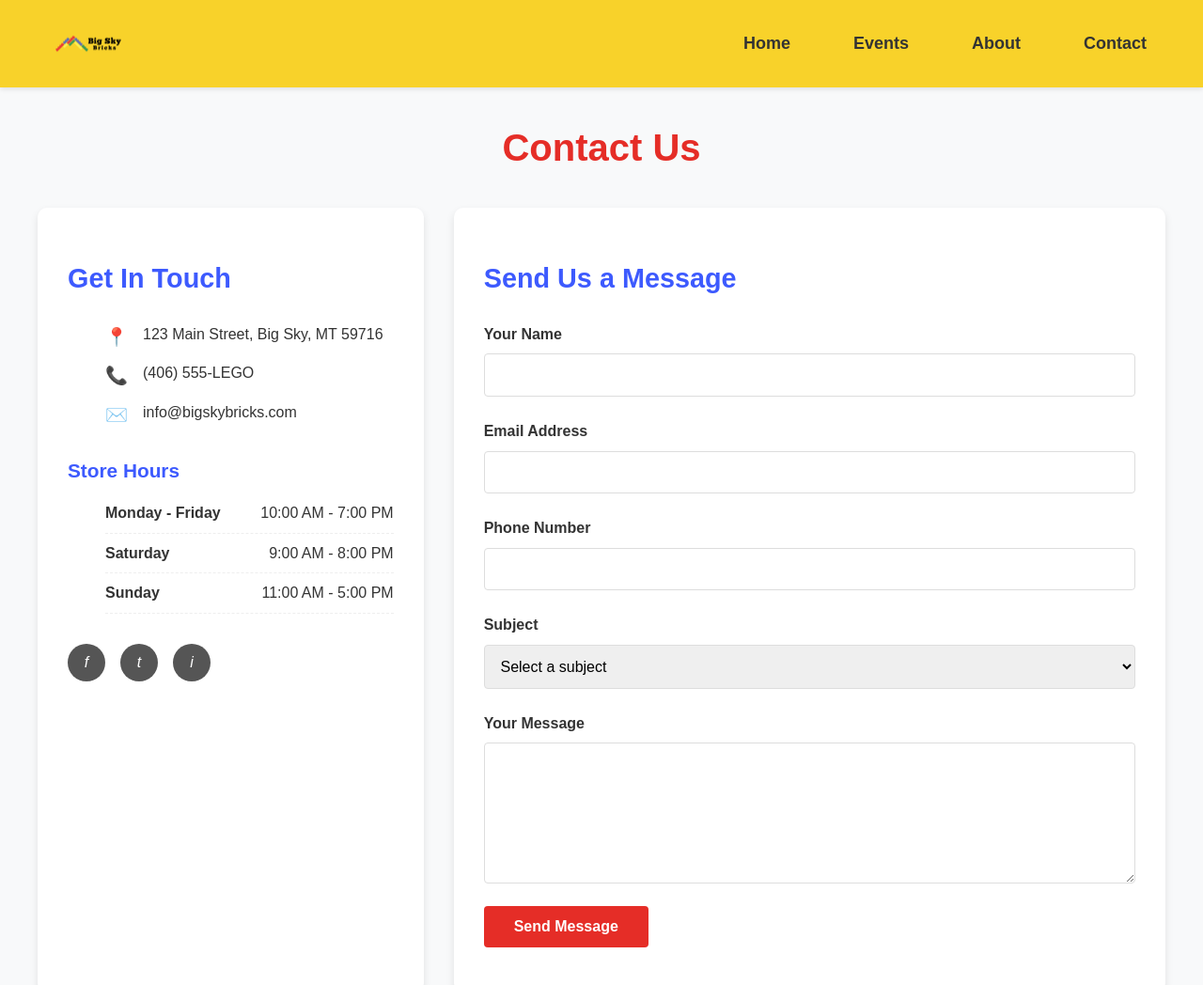
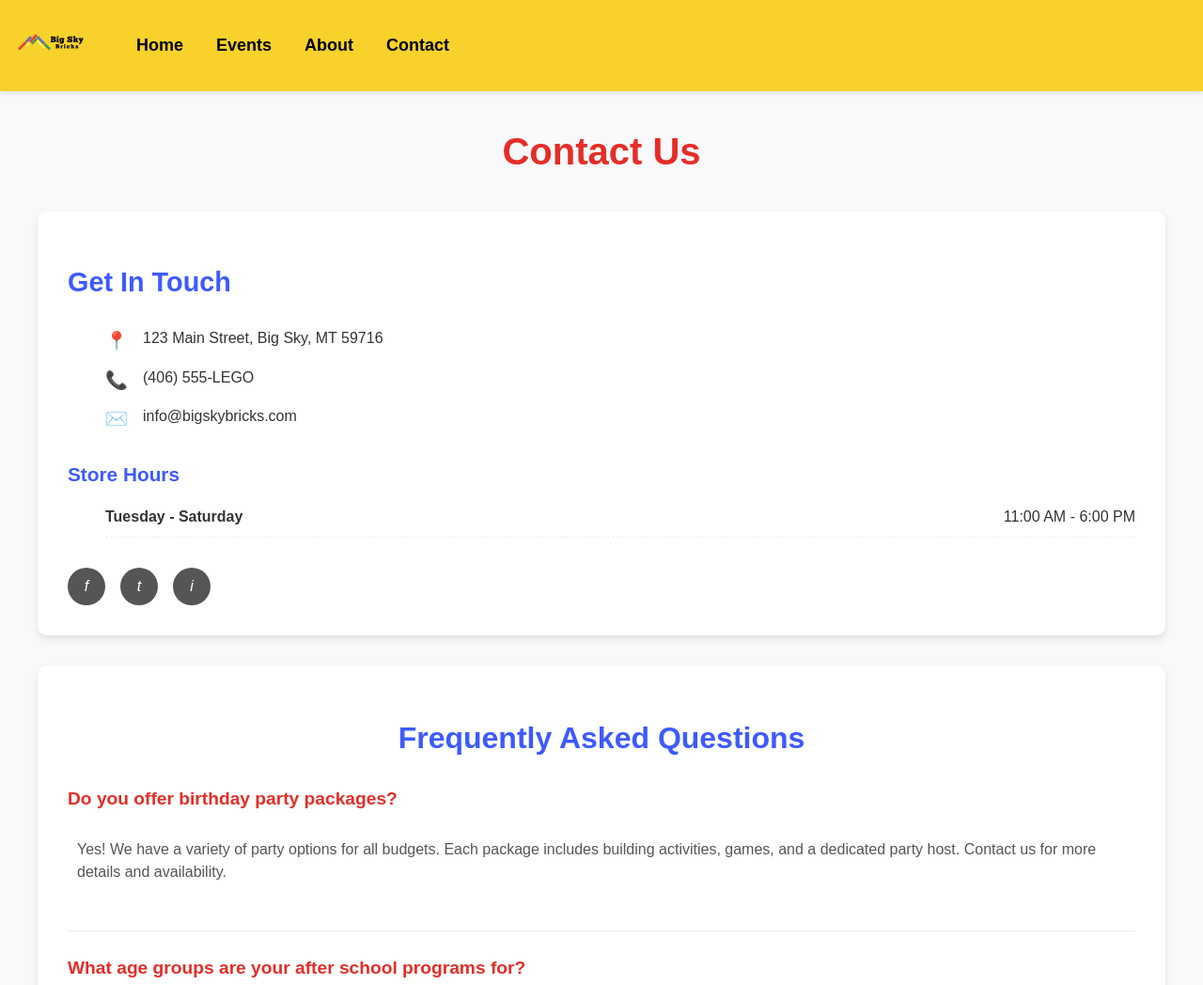
Before and after one commit to MatthewMec/bigsky, a plain HTML site: page contact.html in a window 1280 px wide. Shown: the top 1048 px of the page at 94% size. Drawn offline with Linux system fonts and the light colour scheme.

Commit message:
big sky updates

```diff
--- a/contact.html
+++ b/contact.html
@@ -1,18 +1,25 @@
+<!DOCTYPE html>
+<html lang="en">
+<head>
+    <meta charset="UTF-8">
+    <meta name="viewport" content="width=device-width, initial-scale=1.0">
+    <title>Big Sky Bricks | LEGO Store | Home</title>
+    <link rel="stylesheet" href="styles/style.css">
+    <link rel="stylesheet" href="styles/contact.css">
 </head>
 <body>
-    <header>
-        <link rel="stylesheet" href="styles/style.css">
-        <link rel="stylesheet" href="styles/contact.css">
-        <nav class="navbar">
+    <div id="content">
+        <header>
             <a id="logo_link" href="index.html">
                 <img class="logo" src="images/logo.png" alt="Big Sky Bricks Logo">
-            <ul class="nav-links">
-                <li><a href="index.html">Home</a></li>
-                <li><a href="events.html">Events</a></li>
-                <li><a href="about.html">About</a></li>
-                <li><a href="contact.html" class="active">Contact</a></li>
-            </ul>
-        </nav>
+            </a>
+            <nav>
+                <a href="index.html">Home</a>
+                <a href="events.html">Events</a>
+                <a href="about.html">About</a>
+                <a href="contact.html">Contact</a>
+            </nav>
+        </header>
     </header>
 
     <main class="container">
@@ -40,16 +47,8 @@
                     <h3 class="hours-title">Store Hours</h3>
                     <ul class="hours-list">
                         <li>
-                            <span class="day">Monday - Friday</span>
-                            <span class="time">10:00 AM - 7:00 PM</span>
-                        </li>
-                        <li>
-                            <span class="day">Saturday</span>
-                            <span class="time">9:00 AM - 8:00 PM</span>
-                        </li>
-                        <li>
-                            <span class="day">Sunday</span>
-                            <span class="time">11:00 AM - 5:00 PM</span>
+                            <span class="day">Tuesday - Saturday</span>
+                            <span class="time">11:00 AM - 6:00 PM</span>
                         </li>
                     </ul>
                 </div>
@@ -61,44 +60,7 @@
                 </div>
             </div>
 
-            <div class="contact-form">
-                <h2 class="contact-heading">Send Us a Message</h2>
-                <form>
-                    <div class="form-group">
-                        <label for="name" class="form-label">Your Name</label>
-                        <input type="text" id="name" class="form-control" required>
-                    </div>
-                    <div class="form-group">
-                        <label for="email" class="form-label">Email Address</label>
-                        <input type="email" id="email" class="form-control" required>
-                    </div>
-                    <div class="form-group">
-                        <label for="phone" class="form-label">Phone Number</label>
-                        <input type="tel" id="phone" class="form-control">
-                    </div>
-                    <div class="form-group">
-                        <label for="subject" class="form-label">Subject</label>
-                        <select id="subject" class="form-control" required>
-                            <option value="" selected disabled>Select a subject</option>
-                            <option value="general">General Inquiry</option>
-                            <option value="products">Product Question</option>
-                            <option value="party">Birthday Party Information</option>
-                            <option value="program">After School Program</option>
-                            <option value="other">Other</option>
-                        </select>
-                    </div>
-                    <div class="form-group">
-                        <label for="message" class="form-label">Your Message</label>
-                        <textarea id="message" class="form-control" required></textarea>
-                    </div>
-                    <button type="submit" class="btn">Send Message</button>
-                </form>
-            </div>
-        </section>
 
-        <section class="map-section">
-            <img src="/api/placeholder/1200/400" alt="Map showing the location of Big Sky Bricks on Main Street">
-        </section>
 
         <section class="faq-section">
             <h2 class="faq-heading">Frequently Asked Questions</h2>
--- a/styles/about.css
+++ b/styles/about.css
@@ -30,15 +30,7 @@ h1, h2, h3, h4, h5, h6 {
     font-weight: 700;
 }
 
-header {
-    height: auto;
-    padding: 5px 10px;
-    display: flex;
-    justify-content: space-between;
-    width: 100%;
-    box-sizing: border-box;
-    background-color: #FFD502;
-}
+
 
 /* Main Content */
 .container {
```
Also changed, not shown: about.html (+13 -12 lines).
